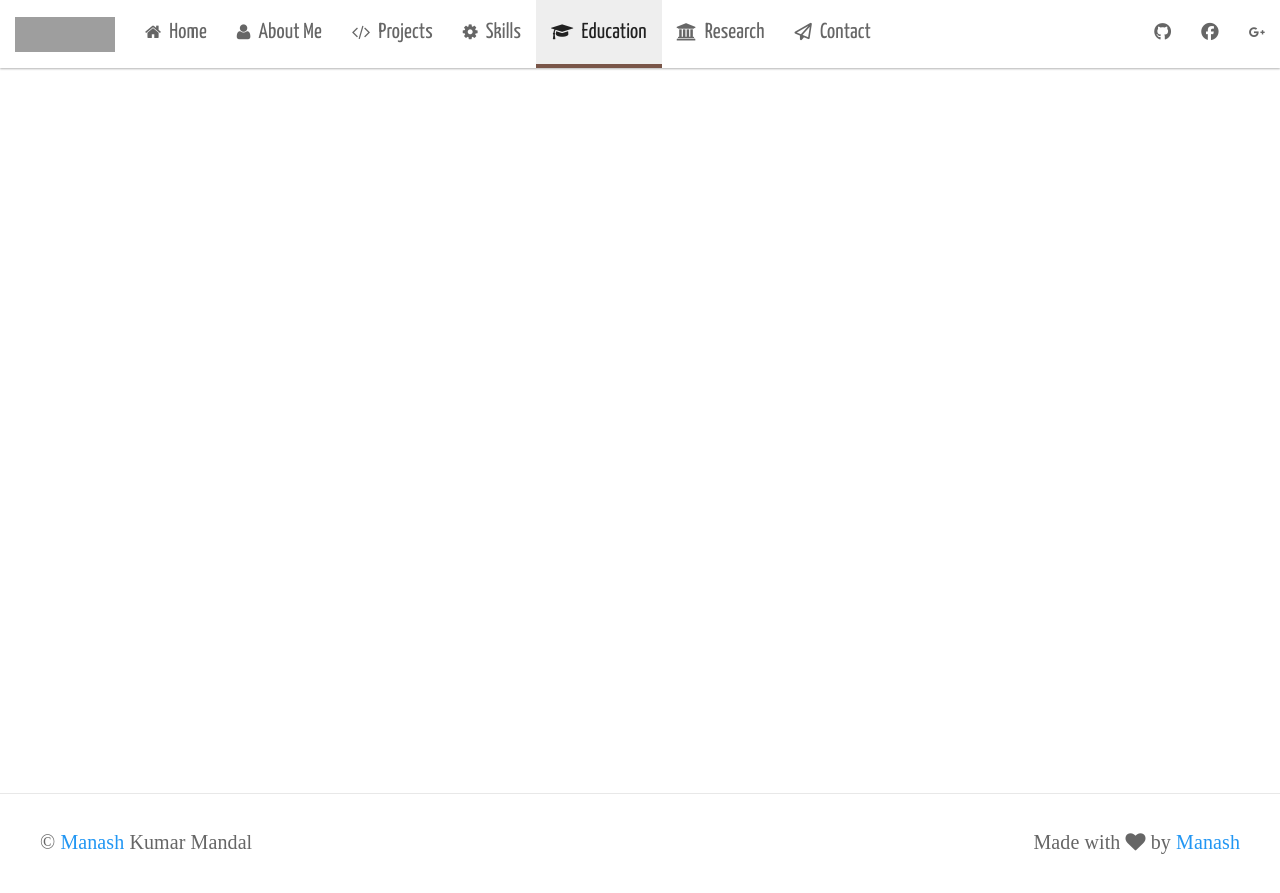
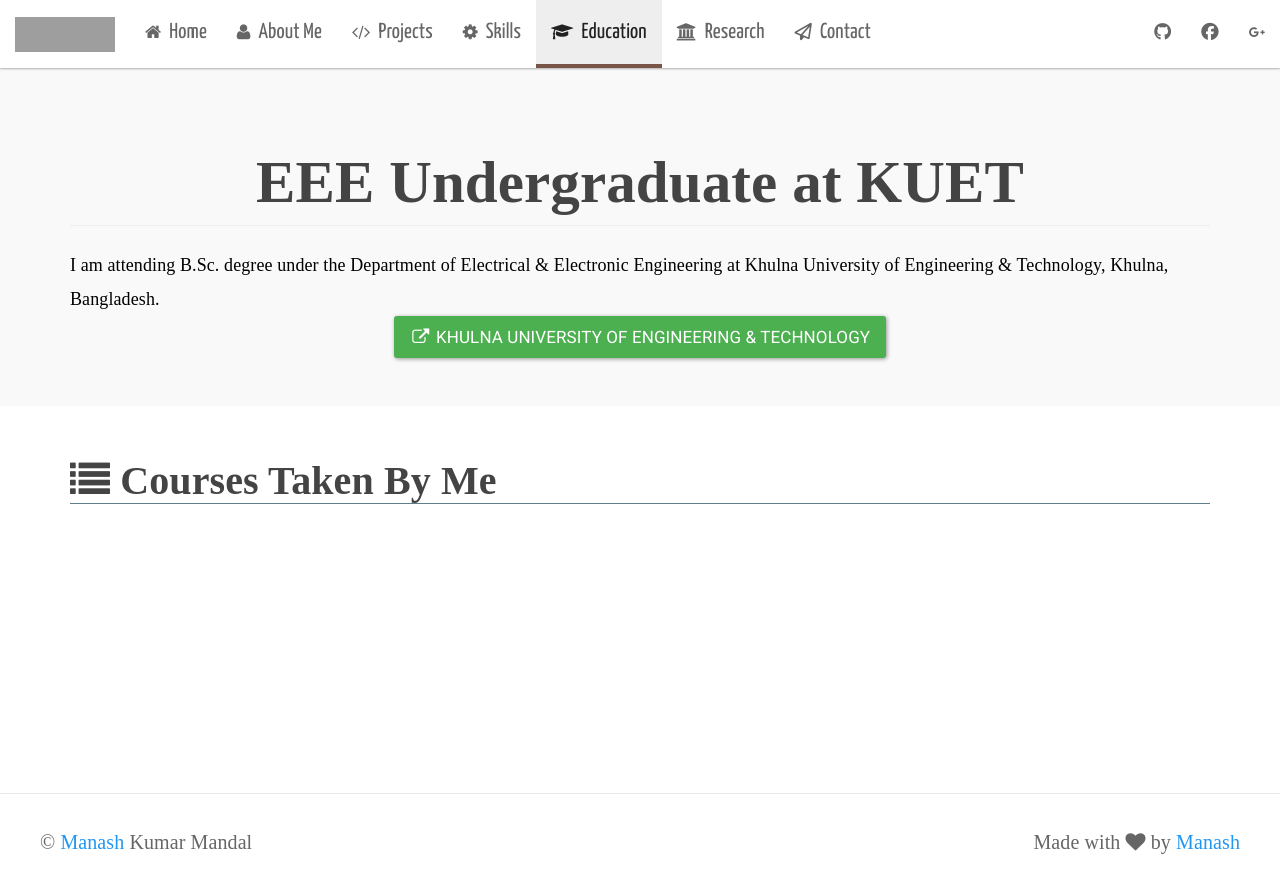
Before and after one commit to manashmandal/manash.me, a Jekyll site: the page built from education.html, in a window 1280 px wide. Shown: the top 893 px of the page. Built offline with Jekyll 4.4.1, drawn with Linux system fonts in a browser that asks for light colours; nearby versions of some CDN libraries; some web fonts are replaced; grey boxes are pictures that could not be loaded.

Commit message:
added education

```diff
--- a/css/me.css
+++ b/css/me.css
@@ -243,6 +243,12 @@ About Me page
     color: black;
 }
 
+.para-graph {
+    font-family: 'Roboto Slab', Serif;
+    font-size: large;
+    color: black;
+}
+
 .table td, th {
     text-align: center;
     font-size: 20px;
@@ -302,3 +308,7 @@ About Me page
 .table-hover > li:hover {
     background-color: #c7e7c8;
 }
+
+.education-heading {
+    font-family: 'Roboto Slab', Serif;
+}
--- a/education.html
+++ b/education.html
@@ -2,3 +2,21 @@
 layout: page_header
 permalink: /education
 ---
+
+<div class="jumbotron">
+    <div class="container">
+        <h1 class="education-heading page-header text-center">
+            <strong>EEE Undergraduate at KUET</strong>
+        </h1>
+
+        <div class="para-graph">I am attending B.Sc. degree under the Department of Electrical & Electronic Engineering at Khulna University of Engineering & Technology, Khulna, Bangladesh.</div>
+
+        <a href="http://www.kuet.ac.bd" target="_blank"><div class="text-center"><button class="btn btn-lg btn-success"><span class="fa fa-fw fa-external-link"></span> Khulna University of Engineering & Technology</button></div></a>
+    </div>
+</div>
+
+<div class="container">
+    <h1 class="big_title_underline"><span class="fa fa-list"></span> Courses Taken By Me</h1>
+
+
+</div>
```
